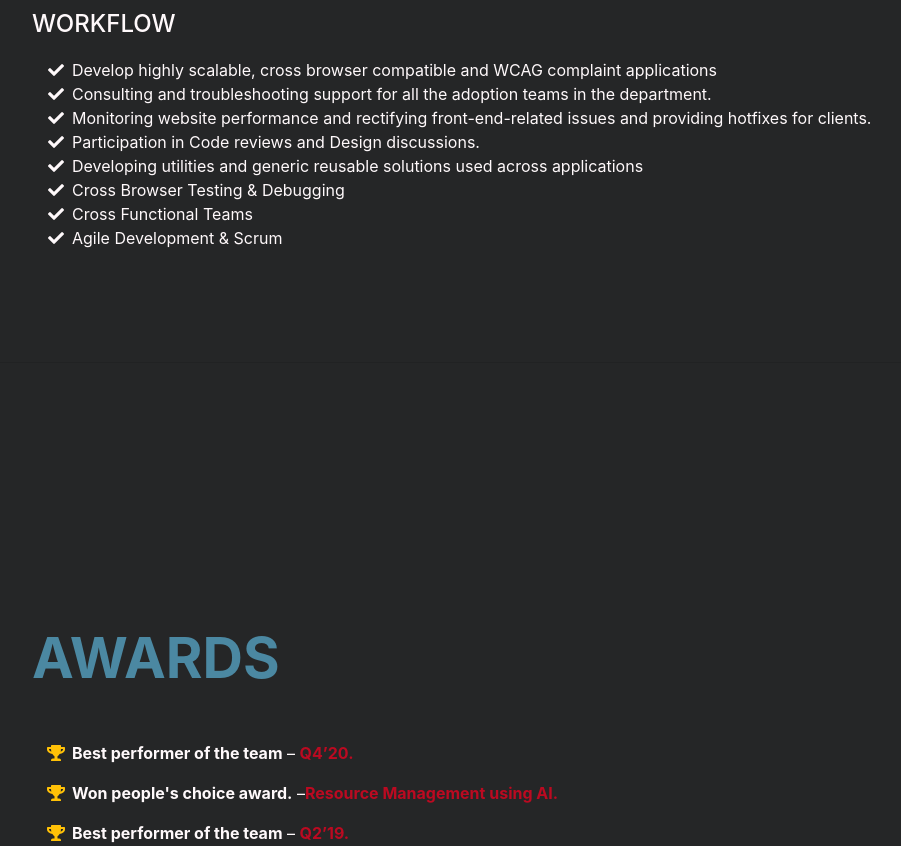
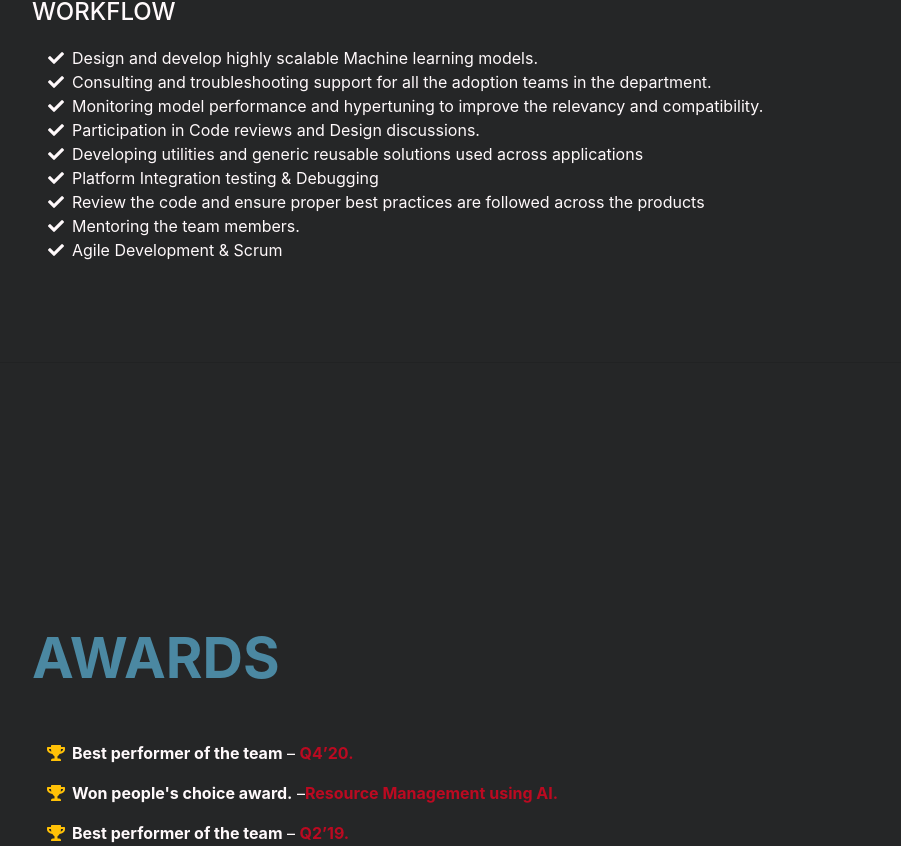
Before and after one commit to sangeethayemisetty/sangeethayemisetty.github.io, a Gatsby site: page / in a window 1280 px wide. Shown: the part 1239-2085 px from the top of the page, without its empty margins (288-1189 px from the left). Built offline with nearby package versions, Linux system fonts and the light colour scheme; Gatsby itself is replaced by a stand-in of ours; a web font is replaced by a local one.

Commit message:
workflow

```diff
--- a/src/pages/index.js
+++ b/src/pages/index.js
@@ -288,8 +288,7 @@ const IndexPage = () => (
           <ul className="fa-ul mb-0">
             <li>
               <i className="fa-li fa fa-check"></i>
-              Develop highly scalable, cross browser compatible and WCAG
-              complaint applications
+              Design and develop highly scalable Machine learning models.
             </li>
             <li>
               <i className="fa-li fa fa-check"></i>
@@ -298,8 +297,8 @@ const IndexPage = () => (
             </li>
             <li>
               <i className="fa-li fa fa-check"></i>
-              Monitoring website performance and rectifying front-end-related
-              issues and providing hotfixes for clients.
+              Monitoring model performance and hypertuning to improve the
+              relevancy and compatibility.
             </li>
             <li>
               <i className="fa-li fa fa-check"></i>
@@ -312,12 +311,17 @@ const IndexPage = () => (
             </li>
             <li>
               <i className="fa-li fa fa-check"></i>
-              Cross Browser Testing &amp; Debugging
+              Platform Integration testing &amp; Debugging
             </li>
 
             <li>
               <i className="fa-li fa fa-check"></i>
-              Cross Functional Teams
+              Review the code and ensure proper best practices are followed
+              across the products
+            </li>
+            <li>
+              <i className="fa-li fa fa-check"></i>
+              Mentoring the team members.
             </li>
             <li>
               <i className="fa-li fa fa-check"></i>
```
